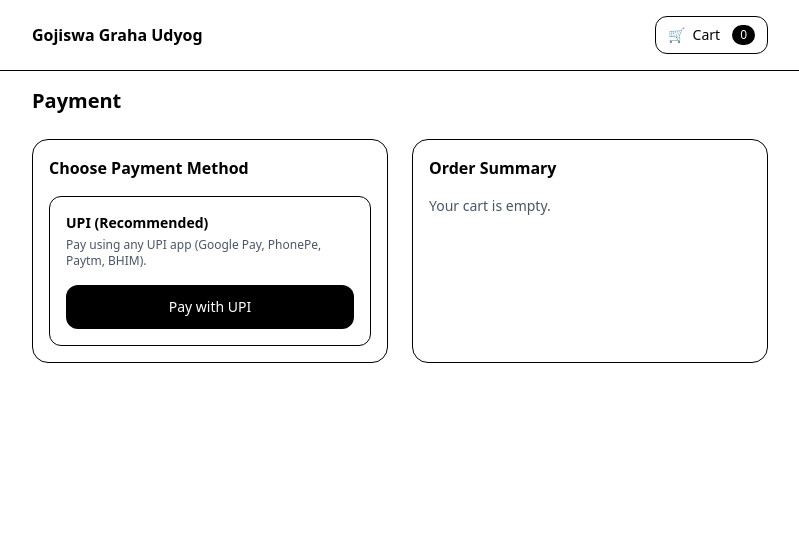
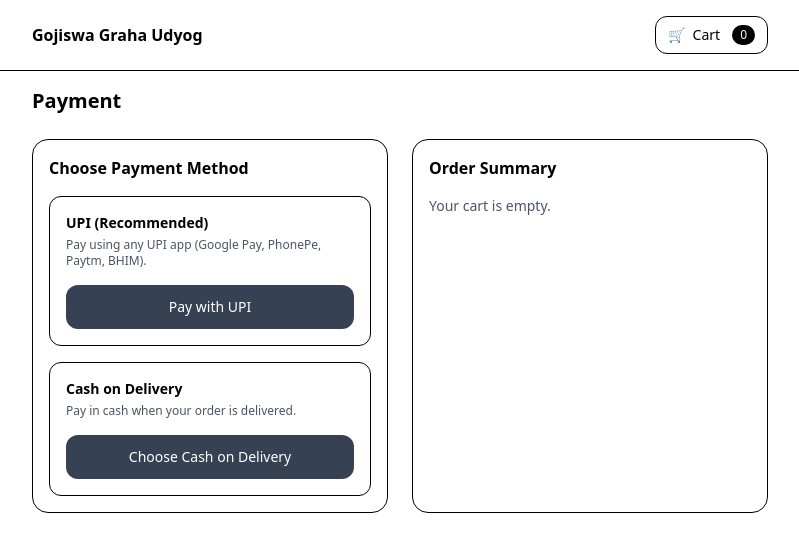
Before and after one commit to tejalj06/Gojiswa-graha-udyog, a Next.js app in the folder frontend/: page /payment in a window 1280 px wide. Shown: the top 552 px of the page, without its empty margins (240-1039 px from the left). Built offline with nearby package versions, Linux system fonts and the light colour scheme.

Commit message:
Add cash on delivery option to payment page and hide bottom checkout bar on checkout and payment routes

```diff
--- a/frontend/app/payment/page.tsx
+++ b/frontend/app/payment/page.tsx
@@ -3,8 +3,10 @@
 import { useState } from "react";
 import OrderSummary from "../../components/OrderSummary";
 
+type PaymentMethod = "upi" | "cod" | null;
+
 export default function PaymentPage() {
-  const [showUPIQR, setShowUPIQR] = useState(false);
+  const [selectedMethod, setSelectedMethod] = useState<PaymentMethod>(null);
 
   return (
     <main className="mx-auto max-w-3xl p-4">
@@ -14,6 +16,7 @@ export default function PaymentPage() {
         <section className="rounded-2xl border bg-white p-4">
           <h2 className="text-base font-semibold">Choose Payment Method</h2>
 
+          {/* UPI Option */}
           <div className="mt-4 rounded-xl border p-4">
             <div className="text-sm font-semibold">UPI (Recommended)</div>
             <p className="mt-1 text-xs text-gray-600">
@@ -22,14 +25,35 @@ export default function PaymentPage() {
 
             <button
               type="button"
-              onClick={() => setShowUPIQR(true)}
-              className="mt-4 w-full rounded-xl bg-black py-3 text-sm font-medium text-white"
+              onClick={() => setSelectedMethod("upi")}
+              className={`mt-4 w-full rounded-xl py-3 text-sm font-medium text-white ${
+                selectedMethod === "upi" ? "bg-black" : "bg-gray-700"
+              }`}
             >
               Pay with UPI
             </button>
           </div>
 
-          {showUPIQR && (
+          {/* COD Option */}
+          <div className="mt-4 rounded-xl border p-4">
+            <div className="text-sm font-semibold">Cash on Delivery</div>
+            <p className="mt-1 text-xs text-gray-600">
+              Pay in cash when your order is delivered.
+            </p>
+
+            <button
+              type="button"
+              onClick={() => setSelectedMethod("cod")}
+              className={`mt-4 w-full rounded-xl py-3 text-sm font-medium text-white ${
+                selectedMethod === "cod" ? "bg-black" : "bg-gray-700"
+              }`}
+            >
+              Choose Cash on Delivery
+            </button>
+          </div>
+
+          {/* UPI QR Section */}
+          {selectedMethod === "upi" && (
             <div className="mt-6 rounded-xl border p-4">
               <div className="text-sm font-semibold">Scan & Pay</div>
               <p className="mt-1 text-xs text-gray-600">
@@ -41,8 +65,18 @@ export default function PaymentPage() {
               </div>
 
               <p className="mt-3 text-xs text-gray-500">
-                After payment, click “I have paid” (we’ll add confirmation
-                later).
+                After payment, click “I have paid” (confirmation comes later).
+              </p>
+            </div>
+          )}
+
+          {selectedMethod === "cod" && (
+            <div className="mt-6 rounded-xl border p-4">
+              <div className="text-sm font-semibold">
+                Cash on Delivery Selected
+              </div>
+              <p className="mt-2 text-sm text-gray-600">
+                You will pay when your order is delivered to your address.
               </p>
             </div>
           )}
--- a/frontend/components/BottomCartBar.tsx
+++ b/frontend/components/BottomCartBar.tsx
@@ -14,7 +14,9 @@ export default function BottomCartBar() {
   const totalPrice = useAppSelector(selectCartTotalPrice);
 
   const pathname = usePathname();
-  if (pathname === "/checkout") return null;
+  if (pathname === "/checkout" || pathname === "/payment") {
+    return null;
+  }
 
   if (totalCount === 0) return null;
 
```
